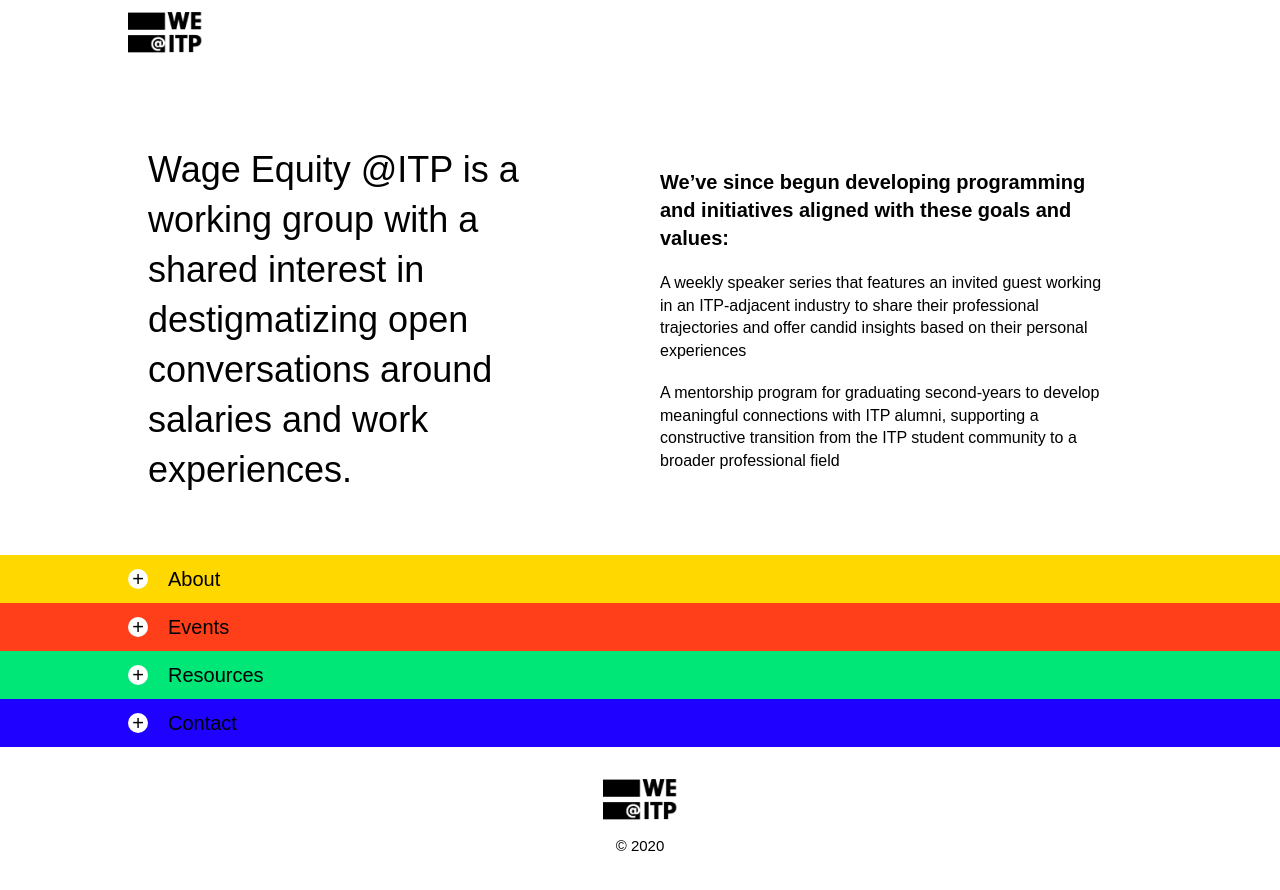
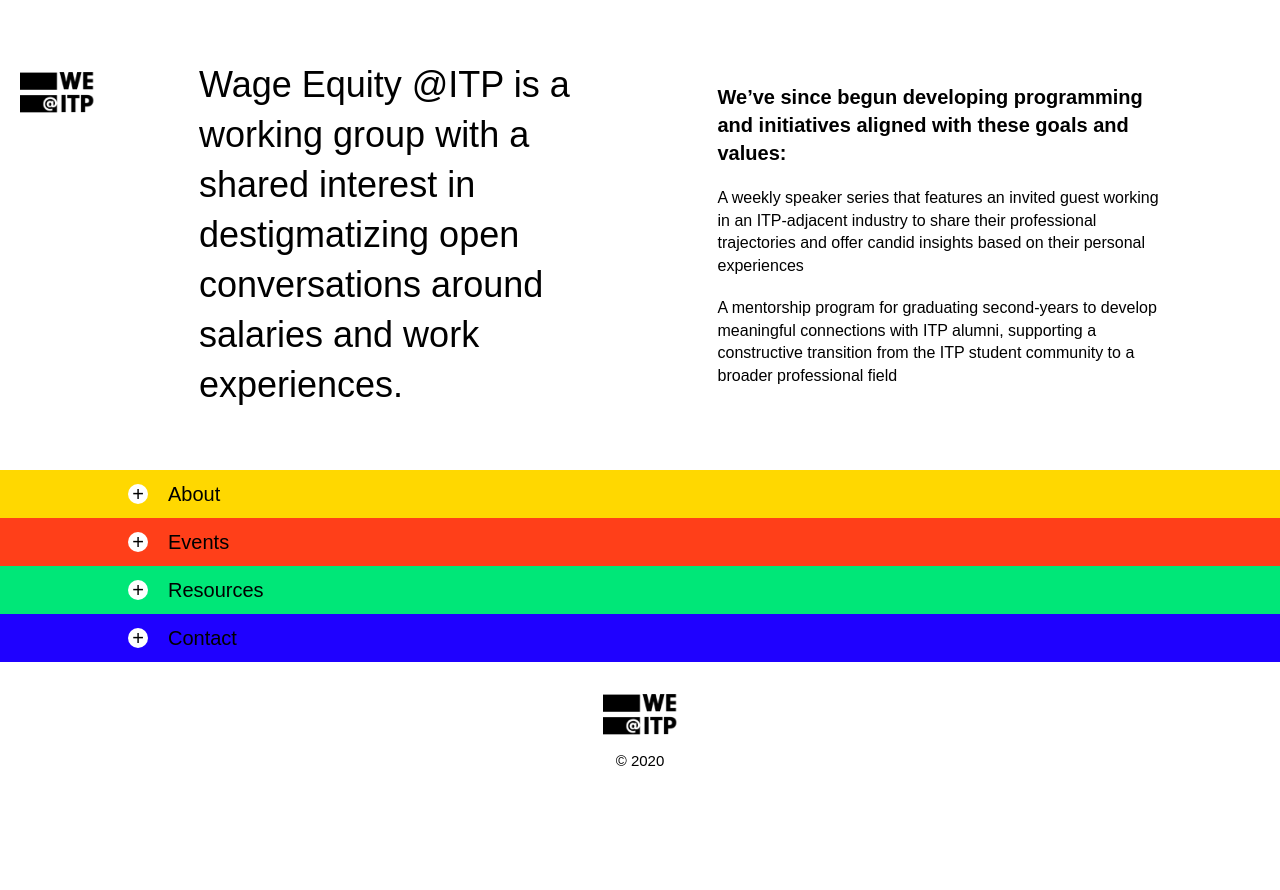
Before and after one commit to we-itp/home, a React (Create React App) app: page / in a window 1280 px wide. Shown: the top 890 px of the page. After the commit the page ends 812 px from the top, so only its background shows below. Built offline with nearby package versions, Linux system fonts and the light colour scheme; a web font is replaced by a local one.

Commit message:
fix deployment; home style change from meeting

```diff
--- a/package.json
+++ b/package.json
@@ -2,7 +2,7 @@
   "name": "weitp",
   "version": "0.1.0",
   "private": true,
-  "homepage": "http://wiseshrimp.github.io/weitp",
+  "homepage": "https://we-itp.com",
   "dependencies": {
     "@testing-library/jest-dom": "^4.2.4",
     "@testing-library/react": "^9.5.0",
--- a/src/components/App.js
+++ b/src/components/App.js
@@ -7,16 +7,11 @@ import Home from './Home'
 import Resources from './Resources'
 import Footer from './Footer'
 
-import {Pages} from '../constants/constants'
-
 export default class App extends React.Component {
   render() {
     return (
       <div className="App">
         <div id="main-content">
-          <div data-value={Pages.Home} className="logo-container">
-            <div className="logo" />
-          </div>
           <Home />
           <About />
           <Events />
--- a/src/components/Home.js
+++ b/src/components/Home.js
@@ -5,18 +5,25 @@ import {HomeText} from '../constants/text'
 
 export default class Home extends React.Component {
     renderSubText = (text) => (
-        <div key={text.text} className={`home-subtext ${text.className}`}>{text.text}</div>
+        <div key={text.text} className={`${text.className}`}>{text.text}</div>
     )
 
     renderText = (text, idx) => (
-        <div key={`home-${idx}`} className={`column ${idx === 0 ? 'first' : 'second'}`}>{text.map(this.renderSubText)}</div>
+        <div key={`home-${idx}`} className={`column ${idx === 0 ? 'first' : 'second'}`}>
+            {text.map(this.renderSubText)}
+        </div>
     )
 
     render () {
         return (
             <div className="Page">
-                <div className="main-text">
-                    {HomeText.map(this.renderText)}
+                <div className="main-container">
+                    <div className="logo-container">
+                        <div className="logo" />
+                    </div>
+                    <div className="main-text">
+                        {HomeText.map(this.renderText)}
+                    </div>
                 </div>
             </div>
         )
--- a/src/constants/text.js
+++ b/src/constants/text.js
@@ -18,11 +18,11 @@ const HomeText = [
         },
         {
             text: `A weekly speaker series that features an invited guest working in an ITP-adjacent industry to share their professional trajectories and offer candid insights based on their personal experiences`,
-            className: ''
+            className: 'home-subtext'
         },
         {
             text: `A mentorship program for graduating second-years to develop meaningful connections with ITP alumni, supporting a constructive transition from the ITP student community to a broader professional field`,
-            className: ''
+            className: 'home-subtext'
         }
     ]
 ]
--- a/src/style/Home.css
+++ b/src/style/Home.css
@@ -1,37 +1,35 @@
 /* Home */
 .main-container {
     display: flex;
-    justify-content: center;
-    align-items: center;
-    flex-direction: column;
-    margin-top: auto;
-    margin-bottom: auto;
+    flex-direction: row;
+}
+
+.logo-container {
+    display: flex;
+    max-width: 75px;
+    margin: calc(5vh + 20px) 20px;
+    flex-basis: 100%;
 }
 
 .main-text {
-    margin: 5vh 10vw;
+    margin: 5vh 5vw;
     display: flex;
 }
 
 .main-text > .column {
     flex-grow: 1;
     flex-basis: 0;
-    padding: 20px;
-    padding-right: 50px;
+    display: flex;
+    flex-direction: column;
+    align-self: center;
 }
 
 .main-text > .first {
-    display: flex;
-    flex-direction: column;
-    align-self: center;
     font-size: 36px;
     line-height: 50px;
 }
 
 .main-text > .second {
-    display: flex;
-    flex-direction: column;
-    align-self: center;
     font-size: 16px;
     line-height: 22.5px;
 }
--- a/src/style/NavItem.css
+++ b/src/style/NavItem.css
@@ -34,14 +34,3 @@
     margin-right: 20px;
     font-family: sans-serif;
 }
-
-.logo {
-    background-image: url('../assets/logo.png');
-    height: 65px;
-    width: 75px;
-    background-size: contain;
-    background-repeat: no-repeat;
-    background-position: center;
-    margin: 0 10vw;
-    cursor: pointer;
-}
--- a/src/style/index.css
+++ b/src/style/index.css
@@ -19,6 +19,16 @@ body {
     height: auto;
     overflow-y: auto;
     flex: 1 1 0;
+}
+
+.logo {
+    background-image: url('../assets/logo.png');
+    height: 65px;
+    width: 75px;
+    background-size: contain;
+    background-repeat: no-repeat;
+    background-position: center;
+    cursor: pointer;
 }
 
 .about-container, .resources-container, .contact-container {
```
Also changed, not shown: 1 other file (tests, documents, lock files or other folders).
